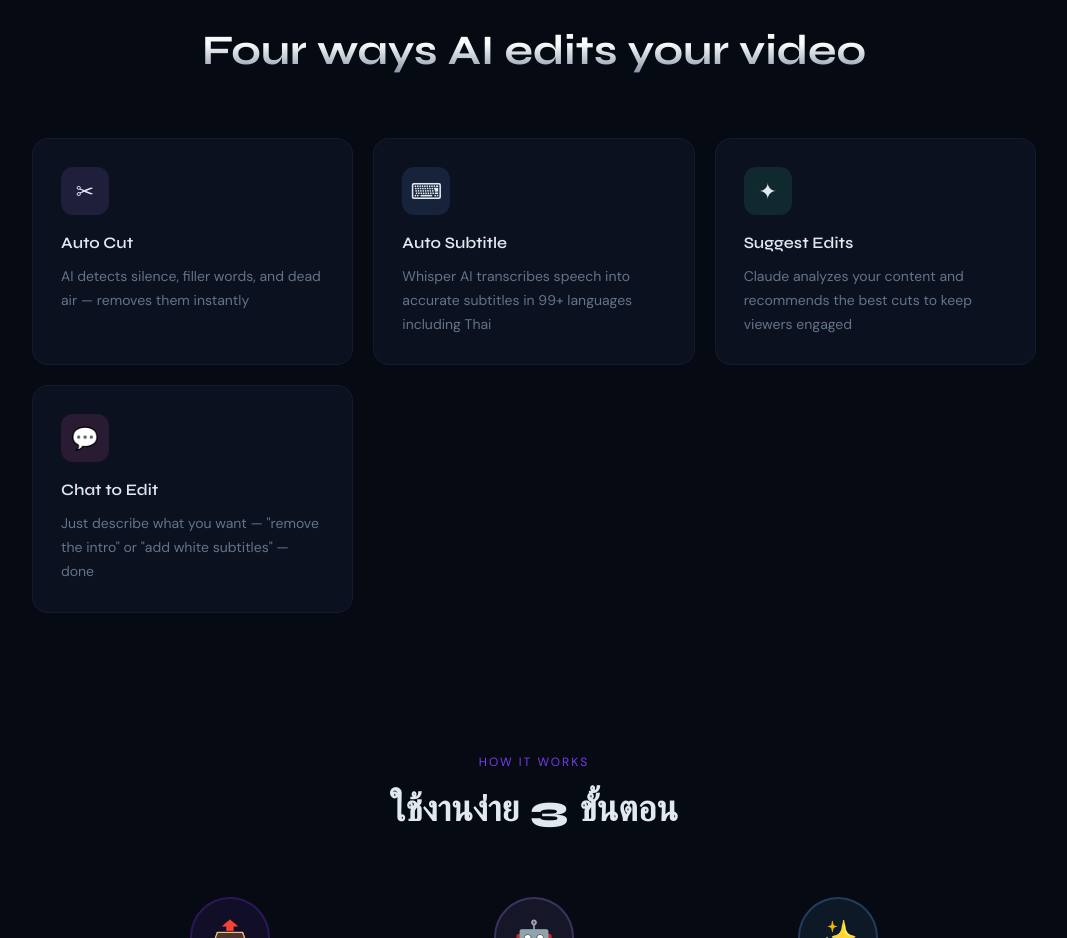
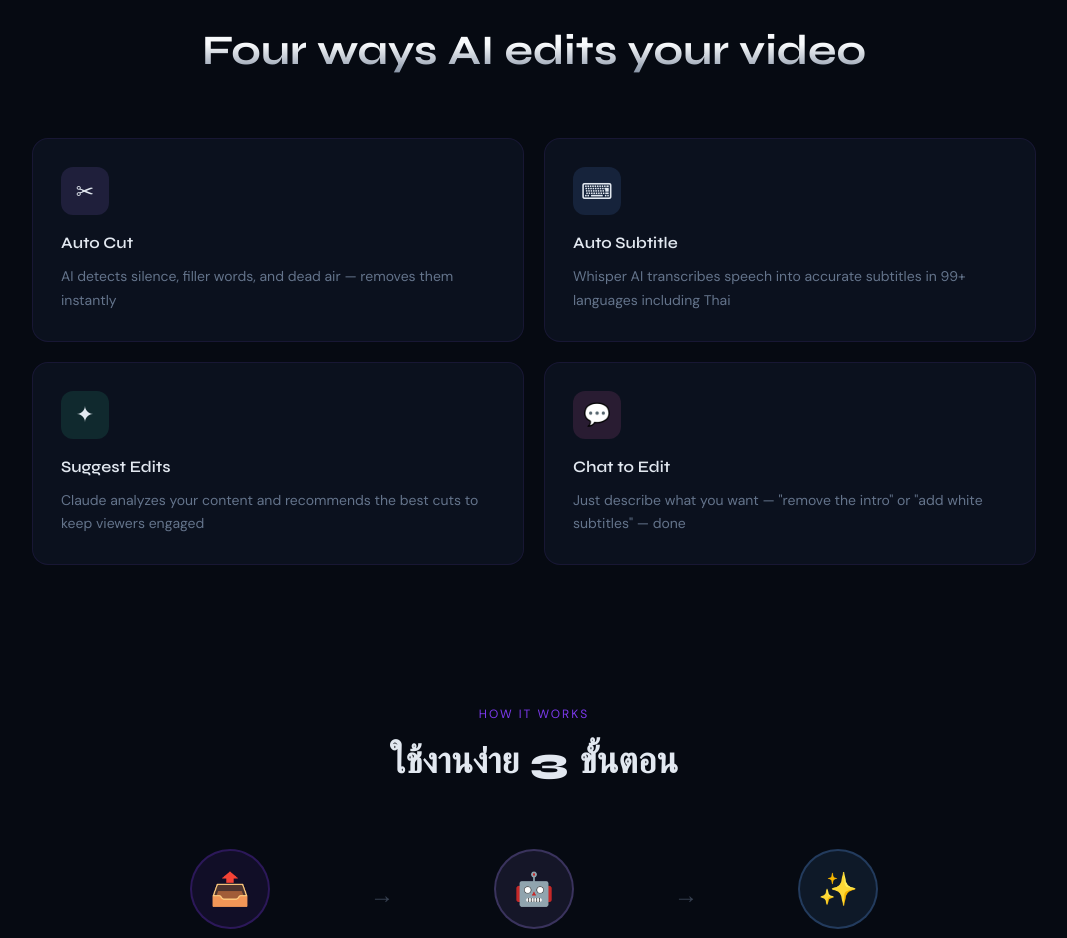
Before and after one commit to SupakornL/cosmix, a React (Vite) app in the folder frontend/: page / in a window 1280 px wide. Shown: the part 1121-2059 px from the top of the page, without its empty margins (106-1173 px from the left). Built offline with nearby package versions, Linux system fonts and the light colour scheme.

Commit message:
Fix features grid to 2x2 and remove duplicate Docs

```diff
--- a/frontend/src/pages/LandingPage.tsx
+++ b/frontend/src/pages/LandingPage.tsx
@@ -188,7 +188,7 @@ export default function LandingPage() {
           <span className="nav-link" onClick={() => document.getElementById('features')?.scrollIntoView({behavior:'smooth'})} style={{cursor:'pointer'}}>Features</span>
           <span className="nav-link" onClick={() => navigate('/pricing')} style={{cursor:'pointer'}}>Pricing</span>
           <span className="nav-link" onClick={() => document.getElementById('docs')?.scrollIntoView({behavior:'smooth'})} style={{cursor:'pointer'}}>Docs</span>
-          <span className="nav-link" style={{cursor:'pointer'}}>Docs</span>
+          <span className="nav-link" onClick={() => document.getElementById('docs')?.scrollIntoView({behavior:'smooth'})} style={{cursor:'pointer'}}>Docs</span>
         </div>
         <div style={{ display: 'flex', gap: 12 }}>
           <button className="btn-outline" style={{ padding: '8px 20px', fontSize: 13 }} onClick={() => navigate('/login')}>Log in</button>
@@ -259,7 +259,7 @@ export default function LandingPage() {
             Four ways AI edits your video
           </h2>
         </div>
-        <div style={{ display: 'grid', gridTemplateColumns: 'repeat(auto-fit, minmax(240px, 1fr))', gap: 20 }}>
+        <div style={{ display: 'grid', gridTemplateColumns: 'repeat(2, 1fr)', gap: 20 }}>
           {FEATURES.map(f => (
             <div key={f.title} className="feature-card">
               <div style={{ width: 48, height: 48, borderRadius: 12, background: `${f.color}20`, display: 'flex', alignItems: 'center', justifyContent: 'center', fontSize: 22, marginBottom: 16 }}>{f.icon}</div>
```
